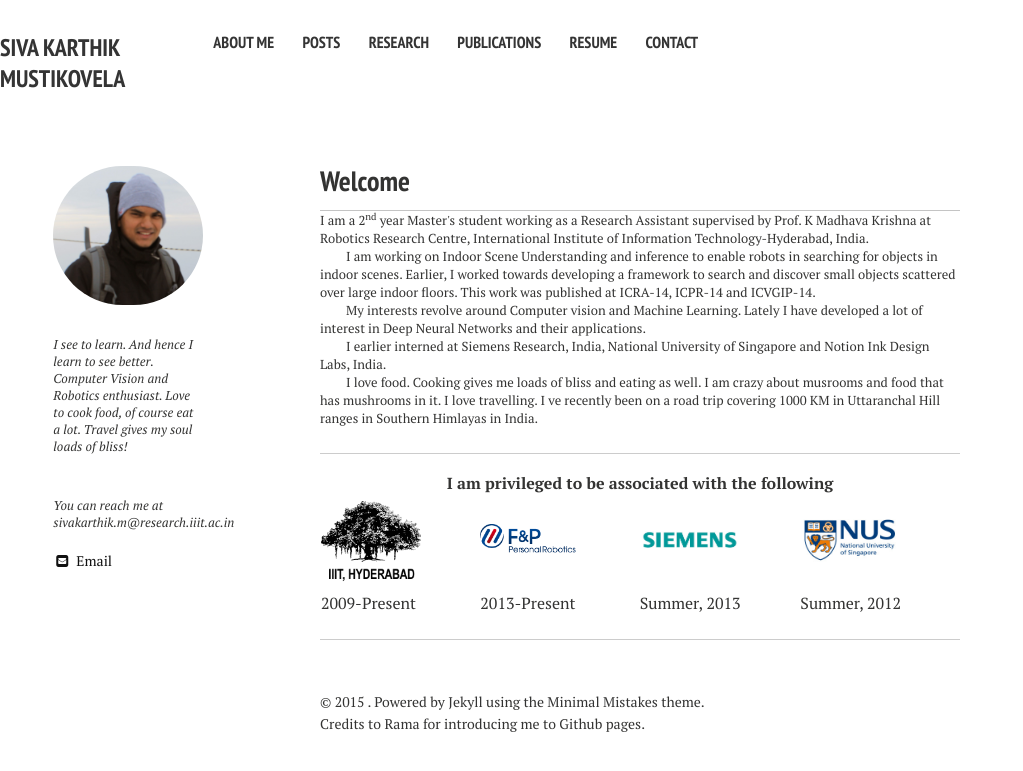
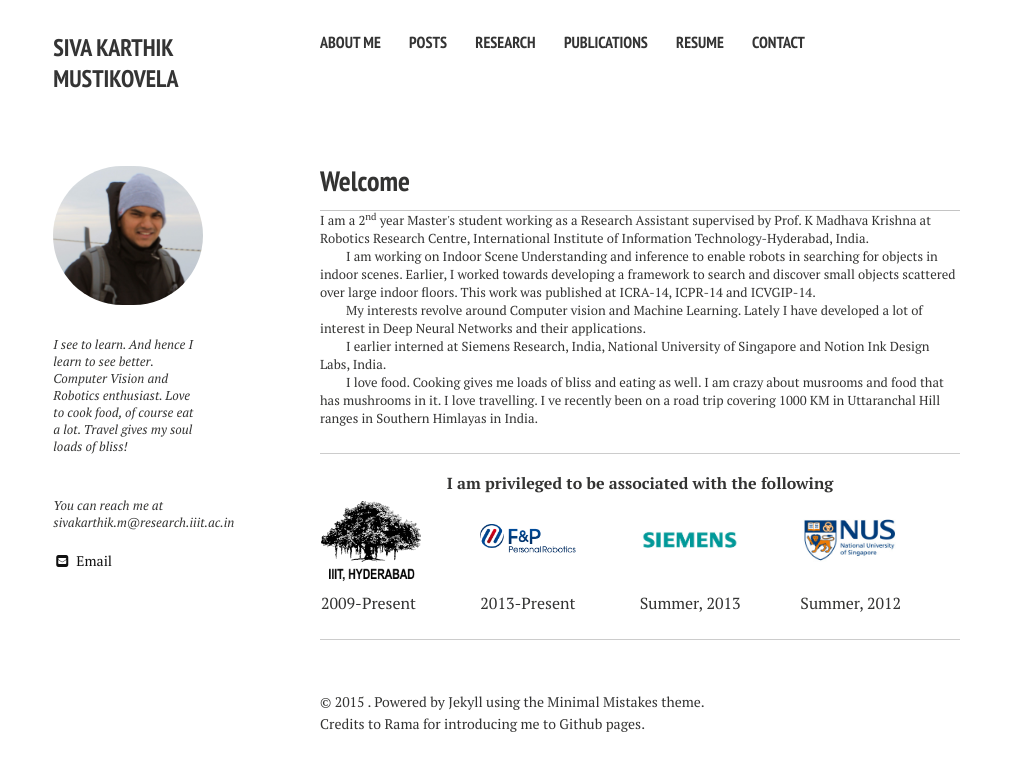
Before and after one commit to sivakm/sivakm.github.io, a Jekyll site: the page built from index.md, in a window 1280 px wide. Shown: the top 771 px of the page, without its empty margins (0-1023 px from the left). Built offline with Jekyll 4.4.1, drawn with Linux system fonts in a browser that asks for light colours; nearby versions of some CDN libraries.

Commit message:
17feb915

```diff
--- a/_sass/page.scss
+++ b/_sass/page.scss
@@ -32,8 +32,8 @@ body {
 	@include font-rem(24);
 	@media #{$small} {
 		@include grid(12,2);
-		@include prefix(12,0);
-		@include suffix(12,0);
+		@include prefix(12,0.5);
+		@include suffix(12,0.5);
 		@include font-rem(24);
 	}
 	@media #{$x-large} {
```
